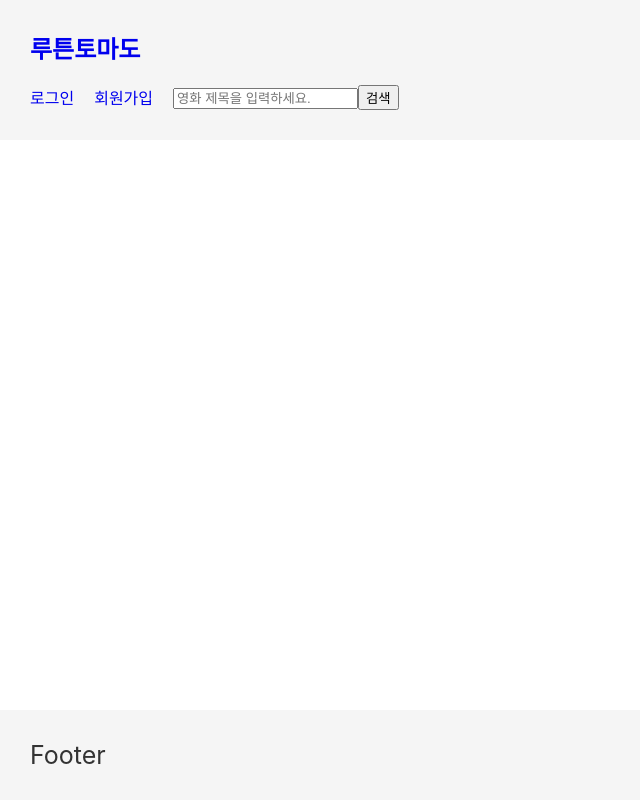
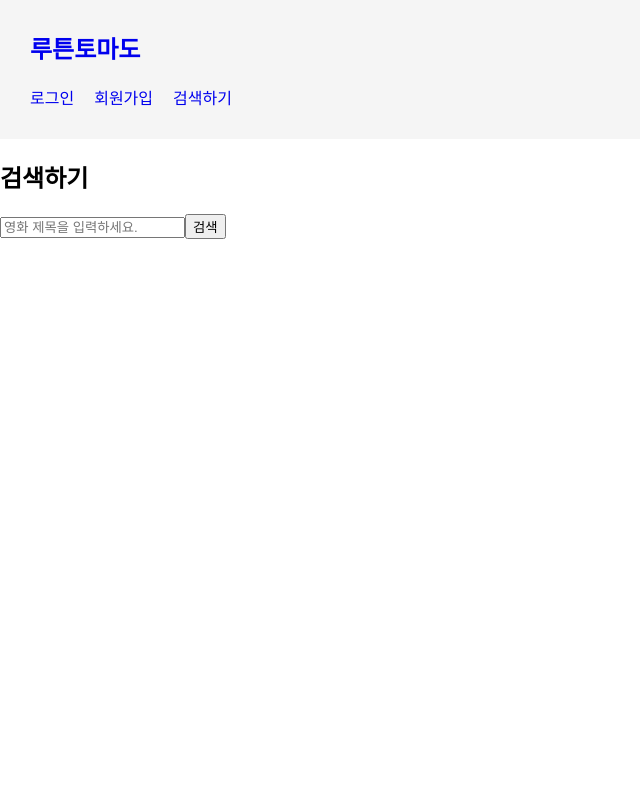
Before and after one commit to miniTeam2/miniFrontRepo, a React (Create React App) app: page /search in a window 1280 px wide. Shown: the whole page, without its empty margins (0-640 px from the left). Built offline with nearby package versions, Linux system fonts and the light colour scheme.

Commit message:
feat: added searchPage

```diff
--- a/package.json
+++ b/package.json
@@ -7,6 +7,7 @@
     "@testing-library/react": "^13.4.0",
     "@testing-library/user-event": "^13.5.0",
     "axios": "^1.4.0",
+    "cors": "^2.8.5",
     "react": "^18.2.0",
     "react-dom": "^18.2.0",
     "react-router-dom": "^6.14.1",
--- a/src/App.js
+++ b/src/App.js
@@ -12,13 +12,12 @@ function App() {
     <BrowserRouter>
     <Header />
       <Routes>
-        <Route path = "/" element={<MainPage/>} />
+        <Route path = "/:moviePage" element={<MainPage/>} />
         <Route path = "/login" element={<LoginPage/>}/>
         <Route path = "/signup" element={<SignupPage/>}/>
-        <Route path="/search/:searchId" element={<SearchResultPage />} />
+        <Route path="/search" element={<SearchResultPage />} />
         <Route path="/movie/:movieName" element={<DetailPage />} />
       </Routes>
-    <Footer />
   </BrowserRouter>
   );
 }
--- a/src/components/SearchMovieList.jsx
+++ b/src/components/SearchMovieList.jsx
@@ -1,8 +1,9 @@
 import React, { useEffect, useState } from "react";
 import styled from "styled-components";
-import { useNavigate } from "react-router-dom";
+import { useNavigate, useParams } from "react-router-dom";
 import MovieListItem from "./MovieListItem";
 import axios from "axios";
+
 
 const Wrapper = styled.div`
   display: flex;
@@ -17,24 +18,8 @@ const MoviesContainer = styled.div`
 `;
 
 function SearchMovieList(props) {
-  const {searchTerm} = props
+  const { movieData } = props;
   const navigate = useNavigate();
-  const [movieData, setMovieData] = useState([]);
-
-  const fetchData = async () => {
-    try {
-      const movieListData = await axios.get(
-        `https://port-0-minibackrepo1-k19y2klk242hfg.sel4.cloudtype.app/movielist/search/${searchTerm}`
-      );
-      console.log(movieListData.data)
-      setMovieData(movieListData.data.movies);
-    } catch (error) {
-      alert("정보를 가져오는데 실패했습니다.");
-    }
-  }
-  useEffect(() => {
-    fetchData();
-  }, []);
 
 
   const handleClickItem = (movie) => {
@@ -44,11 +29,13 @@ function SearchMovieList(props) {
   return (
     <Wrapper>
       <MoviesContainer>
+        {movieData.map((movie)=>
           <MovieListItem
-            key={movieData.title_eng}
-            movie={movieData}
+            key={movie.title_eng}
+            movie={movie}
             onClick={() => handleClickItem(movieData)}
           />
+          )}
       </MoviesContainer>
     </Wrapper>
   );
--- a/src/components/header.jsx
+++ b/src/components/header.jsx
@@ -50,7 +50,9 @@ function Header() {
             <NavItem>
               <NavLink to="/signup">회원가입</NavLink>
             </NavItem>
-            <SearchUI/>
+            <NavItem>
+              <NavLink to = "/search">검색하기</NavLink>
+            </NavItem>
           </NavList>
         </Navigation>
       </HeaderWrapper>
--- a/src/components/searchUI.jsx
+++ b/src/components/searchUI.jsx
@@ -1,16 +1,30 @@
-import React, { useState } from "react";
+import React, { useState, useEffect } from "react";
 import { useNavigate } from "react-router-dom";
+import axios from "axios";
 
-const SearchUI=({ onSearch = () => {} }) => {
+function SearchUI() {
   const navigate = useNavigate();
   const [searchTerm, setSearchTerm] = useState("");
+  const [movieData, setMovieData] = useState([]);
 
-  const handleSearch = () => {
-    if (typeof onSearch === 'function') {
-      onSearch(searchTerm);
-      navigate(`/search/${searchTerm}`);
+  const handleSearch = async () => {
+    try {
+      const movieListData = await axios.get(
+        `https://port-0-minibackrepo1-k19y2klk242hfg.sel4.cloudtype.app/movielist/search/${searchTerm}/`
+      );
+      console.log(movieListData.data.results);
+      setMovieData(movieListData.data.results);
+    } catch (error) {
+      alert("정보를 가져오는데 실패했습니다.");
     }
   };
+
+  useEffect(() => {
+    if (searchTerm !== "") {
+      handleSearch();
+    }
+  }, [searchTerm]);
+
   return (
     <div className="SearchUI">
       <input
@@ -19,9 +33,9 @@ const SearchUI=({ onSearch = () => {} }) => {
         value={searchTerm}
         onChange={(e) => setSearchTerm(e.target.value)}
       />
-      <button onClick ={handleSearch}>검색</button>
+      <button onClick={handleSearch}>검색</button>
     </div>
   );
-};
+}
 
 export default SearchUI;
--- a/src/pages/Main/MainPage.jsx
+++ b/src/pages/Main/MainPage.jsx
@@ -1,13 +1,28 @@
 import * as style from "./MainPageStyle"
-import React from "react"
+import React , {useState} from "react"
 import MovieList from "../../components/MovieList";
+import { useParams } from "react-router-dom";
+import SearchUI from "../../components/searchUI";
+import SearchMovieList from "../../components/SearchMovieList";
 
 function MainPage(props){
+    let {moviePage} = useParams();
+    moviePage = 1;
+    const [page, setPage] = useState(1); //페이지
+    const limit = 16; // posts가 보일 최대한의 갯수
+    const offset = (page-1)*limit; // 시작점과 끝점을 구하는 offset
+
+    const postsData = (posts) => {
+        if(posts){
+          let result = posts.slice(offset, offset + limit);
+          return result;
+        }
+      }
+
     return(
         <style.Wrapper>
             <style.Container>
                 <MovieList/>
-
             </style.Container>
         </style.Wrapper>
     )
--- a/src/pages/SearchResult/SearchResultPage.jsx
+++ b/src/pages/SearchResult/SearchResultPage.jsx
@@ -1,39 +1,44 @@
 import React, { useState, useEffect } from "react";
-//import axios from "axios";
-import {useParams} from "react-router-dom";
-import SearchUI from "../../components/searchUI";
+import axios from "axios";
 import SearchMovieList from "../../components/SearchMovieList";
+
 const SearchResultPage = () => {
-  const { searchTerm } = useParams();
-  const [searchResults, setSearchResults] = useState([]);
-///SearchUI에 있는 onSearch를 가져와야 함
-  // const handleSearch = async () => {
-  //   try {
-  //     const response = await axios.get(`https://port-0-minibackrepo1-k19y2klk242hfg.sel4.cloudtype.app/movielist/search/${searchTerm}`);
-  //     setSearchResults(response.data);
-  //   } catch (error) {
-  //     console.error(error);
-  //   }
-  // };
-  // useEffect(() => {
-  //   if (searchTerm) {
-  //     handleSearch();
-  //   }
-  // }, [searchTerm]);
-//h2 뒤에 있었떤 <SearchUI onSearch={handleSearch} />
+  const [searchTerm, setSearchTerm] = useState("");
+  const [movieData, setMovieData] = useState([]);
+
+  const handleSearch = async () => {
+    try {
+      const movieListData = await axios.get(
+        `https://port-0-minibackrepo1-k19y2klk242hfg.sel4.cloudtype.app/movielist/search/${searchTerm}/`
+      );
+      console.log(movieListData.data.results);
+      setMovieData(movieListData.data.results);
+    } catch (error) {
+      alert("정보를 가져오는데 실패했습니다.");
+    }
+  };
+
+  useEffect(() => {
+    if (searchTerm !== "") {
+      handleSearch();
+    }
+  }, [searchTerm]);
+
   return (
-    <div className="SearchResultPage">
-      <h2>검색 결과 페이지</h2>
-      {searchResults.length > 0 && (
-        <div className="search-results">
-          <h2>검색 결과</h2>
-          <SearchMovieList
-            searchTerm = {searchTerm}/>
-        </div>
-        )}
-        </div>
-      );
-    };
-  // searchResults && searchResults.length>0
+    <div>
+      <div>
+        <h2>검색하기</h2>
+        <input
+          type="text"
+          placeholder="영화 제목을 입력하세요."
+          value={searchTerm}
+          onChange={(e) => setSearchTerm(e.target.value)}
+        />
+        <button onClick={handleSearch}>검색</button>
+        {movieData && <SearchMovieList movieData={movieData} />}
+      </div>
+    </div>
+  );
+};
 
 export default SearchResultPage;
```
Also changed, not shown: 1 other file (tests, documents, lock files or other folders).
